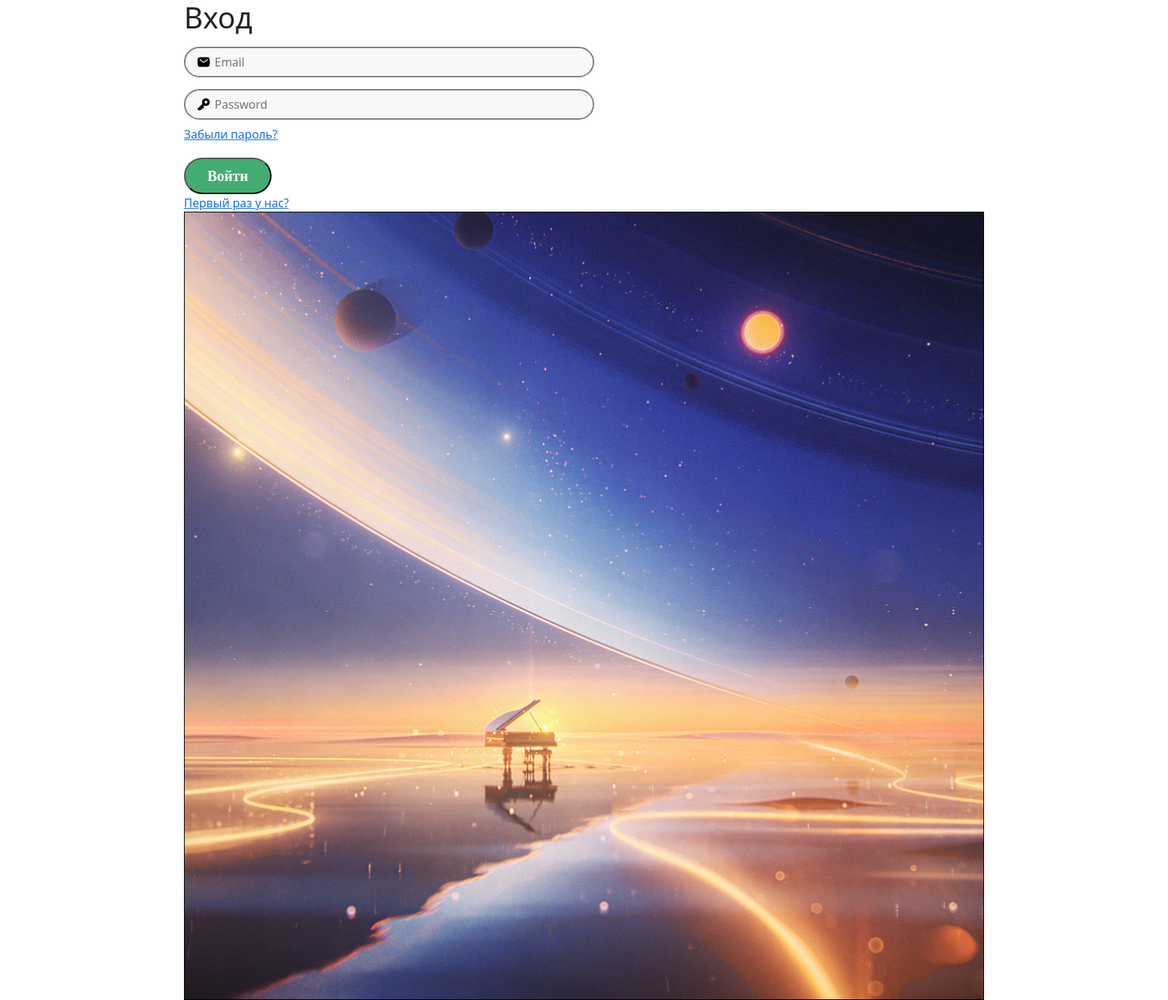
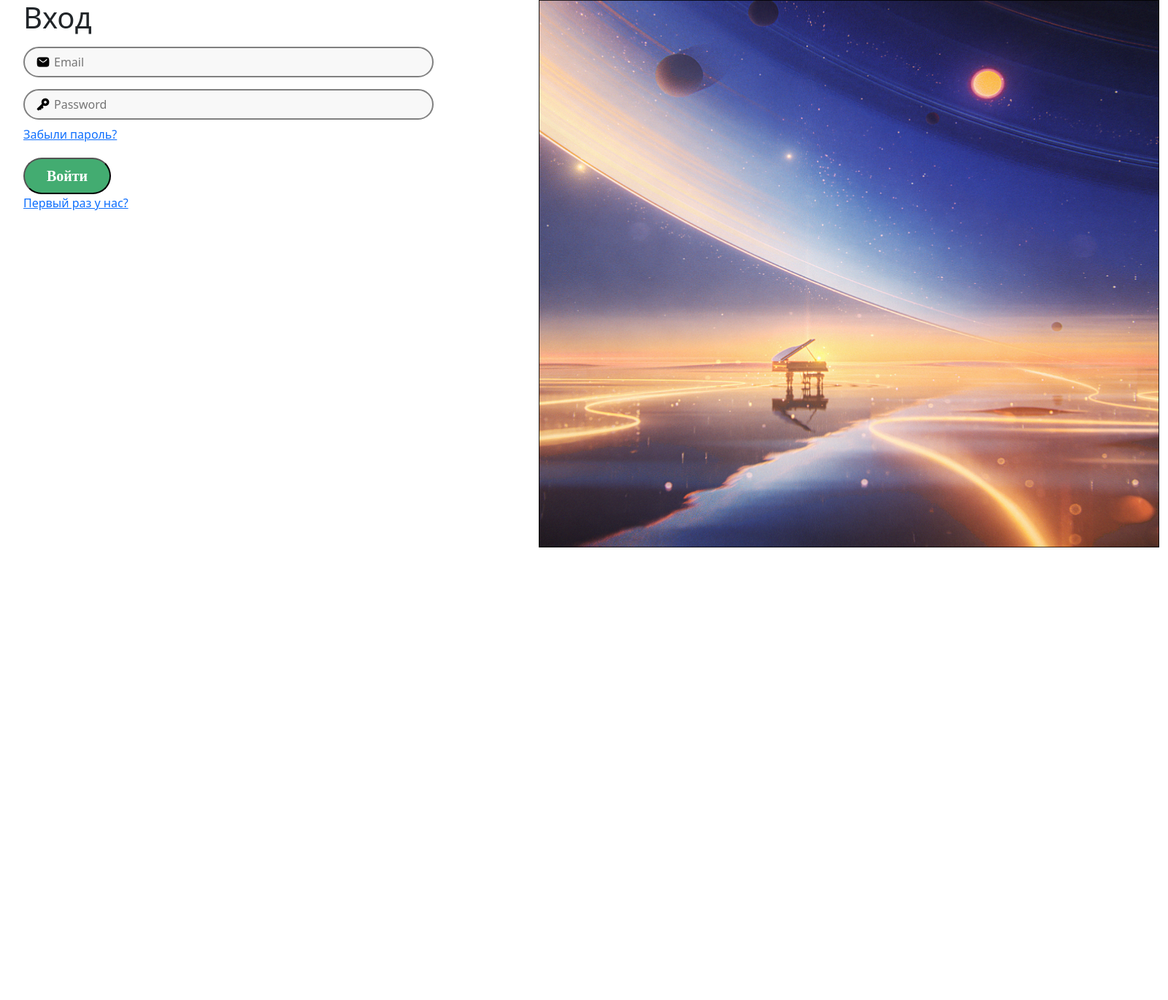
Before and after one commit to dmitryboris/DigitalPortfolio, a Django app: page /reg/login/ in a window 1600 px wide. Shown: the whole page at 73% size. After the commit the page ends 750 px from the top, so only its background shows below. Run offline with Django 5.2, Linux system fonts and the light colour scheme.

Commit message:
add grid-template

```diff
--- a/registration/static/registration/css/login.css
+++ b/registration/static/registration/css/login.css
@@ -1,7 +1,16 @@
 body {
     display: flex;
-    justify-content: center;
+    /*justify-content: center;*/
     align-items: center;
+}
+
+.registration-window {
+    display: grid;
+    grid-template-columns: 50% 50%;
+}
+
+li{
+    list-style-type:  none;
 }
 
 .button {
--- a/registration/templates/registration/login.html
+++ b/registration/templates/registration/login.html
@@ -8,7 +8,9 @@
     <title>Sign in</title>
 </head>
 <body>
-    <main class="registration-window">
+    <main>
+        <ul class="registration-window">
+            <li>
                 <section class="register">
                     <div class="register-form-container">
                         <h1> Вход </h1>
@@ -31,9 +33,13 @@
                         </div>
                     </div>
                 </section>
+            </li>
+            <li>
                 <section class="image">
-            <img src="{% static 'registration/img/Frame32.png' %}" width="1096" height="1080" alt="Картиночка">
+                    <img src="{% static 'registration/img/Frame32.png' %}" width="850" height="750" alt="Картиночка">
                 </section>
+            </li>
+        </ul>
     </main>
 </body>
 </html>
```
Also changed, not shown: registration/templates/registration/signup.html (+7 -1 lines). Lines whose indentation alone changed are shown as unchanged.
